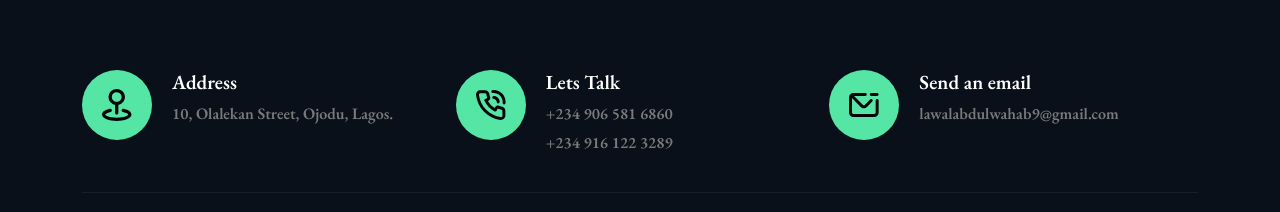
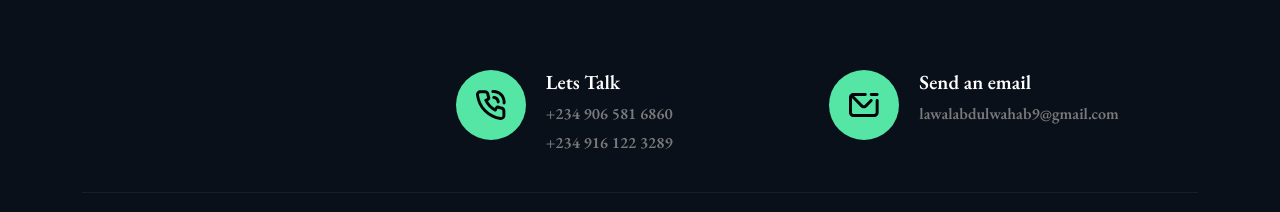
Before and after one commit to Wahab019/Vite-Portfolio, a React (Vite) app: page /contact in a window 1280 px wide. Shown: the part 1432-1644 px from the top of the page. Built offline with nearby package versions, Linux system fonts and the light colour scheme.

Commit message:
Address Removed

```diff
--- a/src/components/Footer.jsx
+++ b/src/components/Footer.jsx
@@ -46,7 +46,7 @@ const Footer = () => {
       <section className="pt-[120px] bg-[#09101a] tablet:pt-[80px] mobile:pt-[80px]">
         <div className="container-sample">
           <div className="grid grid-cols-1 pc:grid-cols-3 desktop:grid-cols-3 pc:gap-[5px] desktop:gap-[5px] gap-[50px] ">
-            <div>
+            {/* <div>
               <div className="flex flex-wrap tablet:items-start pc:items-start desktop:items-start mobile:items-center mobile:text-center mobile:justify-center">
                 <div className="footer-icon">
                   <div>
@@ -63,7 +63,9 @@ const Footer = () => {
                   </p>
                 </div>
               </div>
-            </div>
+            </div> */}
+
+            <div className="mobile:hidden tablet:hidden"></div>
 
             <div>
               <div className="flex flex-wrap tablet:items-start pc:items-start desktop:items-start mobile:items-center mobile:text-center mobile:justify-center">
--- a/src/pages/Contact.jsx
+++ b/src/pages/Contact.jsx
@@ -137,7 +137,7 @@ const Contact = () => {
               </div>
             </div>
 
-            <div className="grid grid-cols-[66.66%_32%] tablet:grid-cols-1 mobile:grid-cols-1 gap-3 tablet:gap-4 mobile:gap-4">
+            <div className="max-w-5xl mx-auto">
               {/* form */}
               <div className="">
                 <form
@@ -212,7 +212,7 @@ const Contact = () => {
                 </form>
               </div>
               {/* map */}
-              <div className="">
+              {/* <div className="">
                 <div className="w-full h-full">
                   <div className="mapouter relative text-center max-w-full h-[571px] tablet:h-[400px] mobile:h-[300px]">
                     <div className="gmap_canvas overflow-hidden bg-none max-w-full h-[571px] tablet:h-[400px] mobile:h-[300px]">
@@ -231,7 +231,7 @@ const Contact = () => {
                     </div>
                   </div>
                 </div>
-              </div>
+              </div> */}
             </div>
           </div>
         </div>
```
